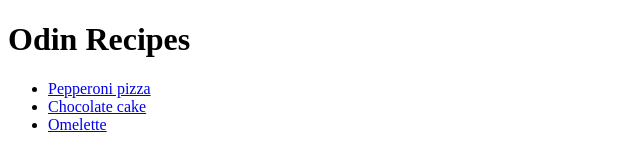
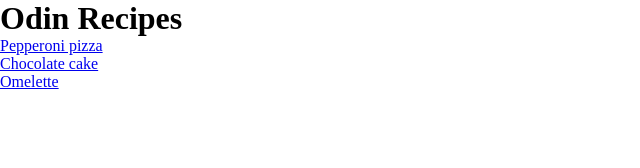
Before and after one commit to xnaavii/odin-recipes, a plain HTML site: page index.html in a window 1280 px wide. Shown: the whole page, without its empty margins (0-640 px from the left). Drawn offline with Linux system fonts and the light colour scheme.

Commit message:
Connect css to index.html

```diff
--- a/index.html
+++ b/index.html
@@ -5,6 +5,7 @@
   <meta charset="UTF-8">
   <meta name="viewport" content="width=device-width, initial-scale=1.0">
   <title>Odin Recipes</title>
+  <link rel="stylesheet" href="styles.css">
 </head>
 
 <body>
--- /dev/null
+++ b/styles.css
@@ -0,0 +1,5 @@
+* {
+  margin: 0;
+  padding: 0;
+  box-sizing: border-box;
+}
```
